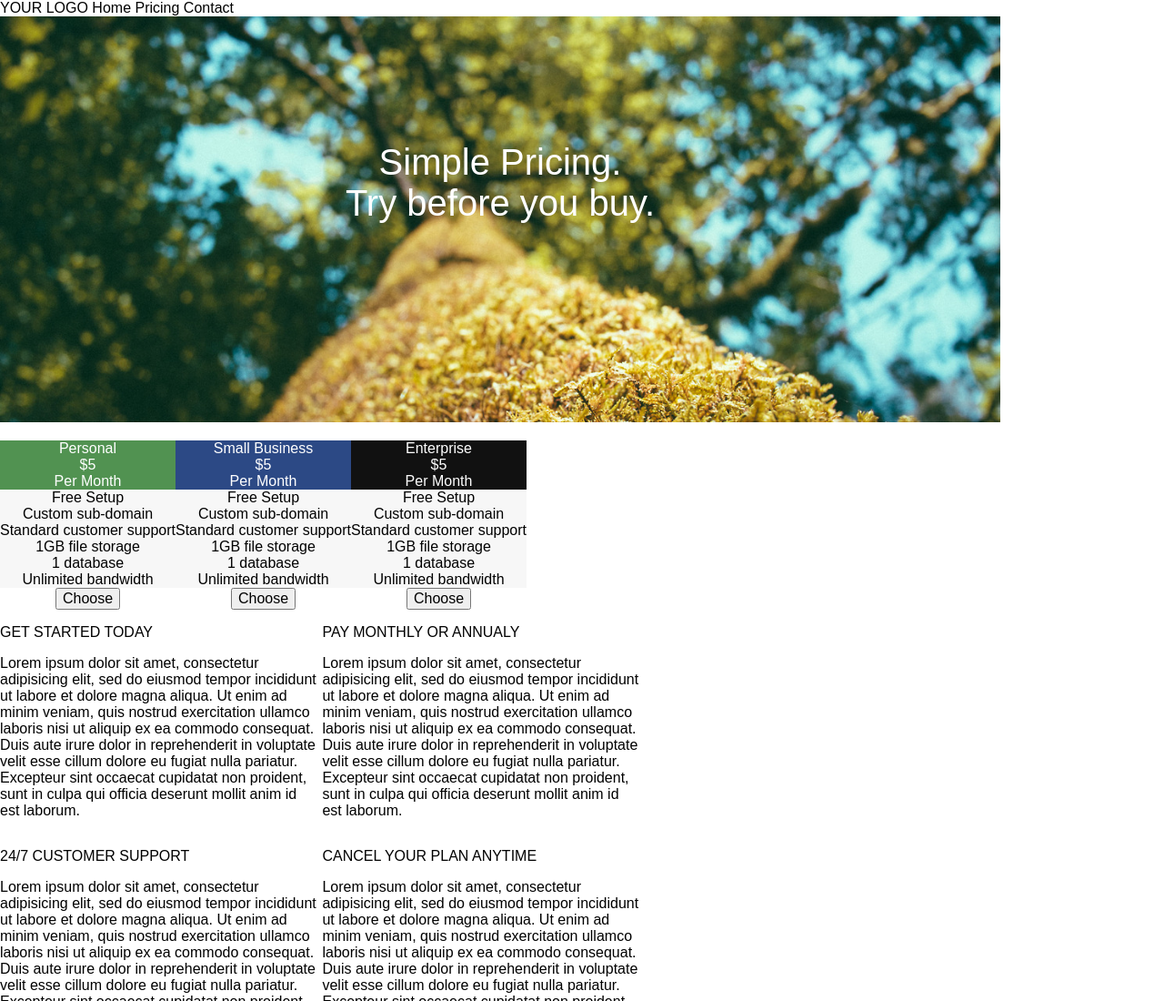
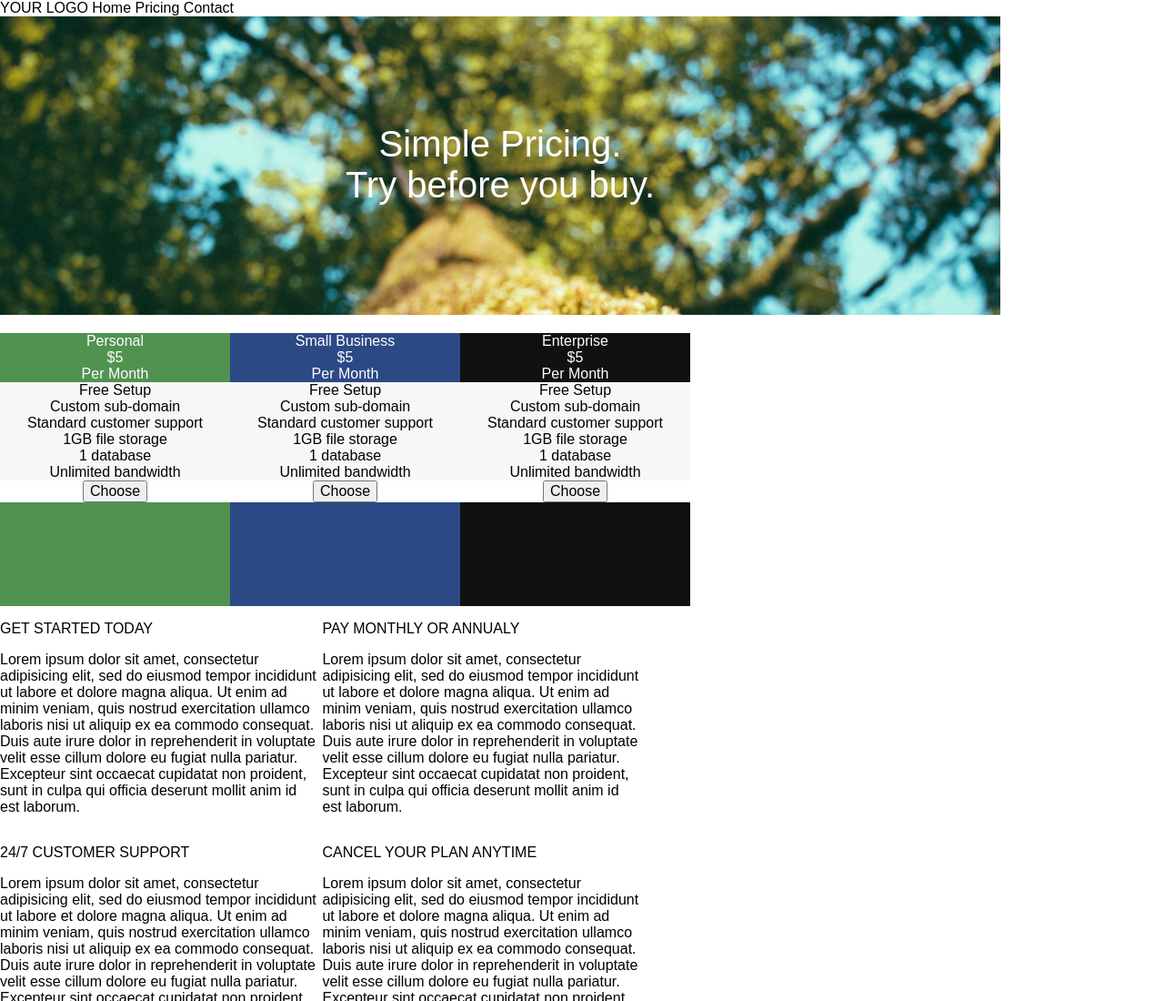
Before and after one commit to BenjieCodes/Image-to-HTML-CSS-Normal, a plain HTML site: page index.html in a window 1280 px wide. Shown: the top 1100 px of the page at 91% size. Drawn offline with Linux system fonts and the light colour scheme.

Commit message:
Finished adding all content to page. Now to finish the layout.

```diff
--- a/css/main.css
+++ b/css/main.css
@@ -15,7 +15,7 @@ nav {
 
 .div1container {
   padding-top: 118px;
-  height: 328px;
+  height: 210px;
   background: url(../images/background.jpg);
   background-size: cover;
   margin-bottom: 20px;
@@ -23,7 +23,6 @@ nav {
 
 .div1content {
   text-align: center;
-  padding: 20px;
   margin: 0px;
   font-size: 40px;
   color: white;
@@ -37,7 +36,12 @@ nav {
   width: 1100px;
   text-align: center;
   float: left;
+  overflow: auto;
+}
 
+.div2container .all {
+  width: 253px;
+  height: 300px;
 }
 
 .div2container .greenbox {
@@ -45,9 +49,11 @@ nav {
   text-align: center;
   float: left;
   background-color: #519251;
-  margin: 0 auto;
 }
 
+.div2container .boxtext {
+  float left;
+}
 .greenbox li {
   color: black;
   background-color: #F7F7F7;
@@ -61,9 +67,8 @@ nav {
 .div2container .bluebox {
   color: white;
   text-align: center;
-  float: left;
   background-color: #2C4985;
-  margin: 0 auto;
+  float:left;
 }
 
 .bluebox li {
@@ -75,9 +80,8 @@ nav {
 .div2container .blackbox {
   color: white;
   text-align: center;
+  background-color: #111111;
   float: left;
-  background-color: #111111;
-  margin: 0 auto;
 }
 
 .blackbox li {
--- a/index.html
+++ b/index.html
@@ -25,7 +25,7 @@
         </div>
 
         <div class="div2container">
-          <div class="greenbox">
+            <div class="greenbox all">
               <div class="boxtop">Personal</div>
               <div class="boxmiddle">$5</div>
               <div class="boxbottom">Per Month</div>
@@ -38,7 +38,7 @@
               <div class="button"><button>Choose</button></div>
            </div>
 
-          <div class="bluebox">
+            <div class="bluebox all">
               <div class="boxtop">Small Business</div>
               <div class="boxmiddle">$5</div>
               <div class="boxbottom">Per Month</div>
@@ -52,7 +52,7 @@
               class="button"><button>Choose</button></div>
             </div>
 
-          <div class="blackbox">
+            <div class="blackbox all">
               <div class="boxtop">Enterprise</div>
               <div class="boxmiddle">$5</div>
               <div class="boxbottom">Per Month</div>
@@ -95,47 +95,3 @@
 
 
     </main>
-
-
-
-
-
-
-
-
-
-
-<!--
-        <div class="div3">
-         <div class="div3title">
-           GET STARTED TODAY
-           <div class="div3paragraph">
-             Lorem ipsum dolor sit amet, consectetur adipisicing elit, sed do eiusmod tempor incididunt ut labore et dolore magna aliqua. Ut enim ad minim veniam, quis nostrud exercitation ullamco laboris nisi ut aliquip ex ea commodo consequat. Duis aute irure dolor in reprehenderit in voluptate velit esse cillum dolore eu fugiat nulla pariatur. Excepteur sint occaecat cupidatat non proident, sunt in culpa qui officia deserunt mollit anim id est laborum.
-           </div>
-         </div>
-         <div class="div3title">
-           GET STARTED TODAY
-           <div class="div3paragraph">
-             Lorem ipsum dolor sit amet, consectetur adipisicing elit, sed do eiusmod tempor incididunt ut labore et dolore magna aliqua. Ut enim ad minim veniam, quis nostrud exercitation ullamco laboris nisi ut aliquip ex ea commodo consequat. Duis aute irure dolor in reprehenderit in voluptate velit esse cillum dolore eu fugiat nulla pariatur. Excepteur sint occaecat cupidatat non proident, sunt in culpa qui officia deserunt mollit anim id est laborum.
-           </div>
-         </div>
-         <div class="div3title">
-           GET STARTED TODAY
-           <div class="div3paragraph">
-             Lorem ipsum dolor sit amet, consectetur adipisicing elit, sed do eiusmod tempor incididunt ut labore et dolore magna aliqua. Ut enim ad minim veniam, quis nostrud exercitation ullamco laboris nisi ut aliquip ex ea commodo consequat. Duis aute irure dolor in reprehenderit in voluptate velit esse cillum dolore eu fugiat nulla pariatur. Excepteur sint occaecat cupidatat non proident, sunt in culpa qui officia deserunt mollit anim id est laborum.
-           </div>
-         </div>
-         <div class="div3title">
-           GET STARTED TODAY
-           <div class="div3paragraph">
-             Lorem ipsum dolor sit amet, consectetur adipisicing elit, sed do eiusmod tempor incididunt ut labore et dolore magna aliqua. Ut enim ad minim veniam, quis nostrud exercitation ullamco laboris nisi ut aliquip ex ea commodo consequat. Duis aute irure dolor in reprehenderit in voluptate velit esse cillum dolore eu fugiat nulla pariatur. Excepteur sint occaecat cupidatat non proident, sunt in culpa qui officia deserunt mollit anim id est laborum.
-           </div>
-         </div>
-        </div>
-        <footer>
-          Try now for 14 days. No credit card required. Header image courtesy of Unsplash.
-        </footer>
-
-      </body>
-    </div>
-</html> -->
```
Lines whose indentation alone changed are shown as unchanged.
